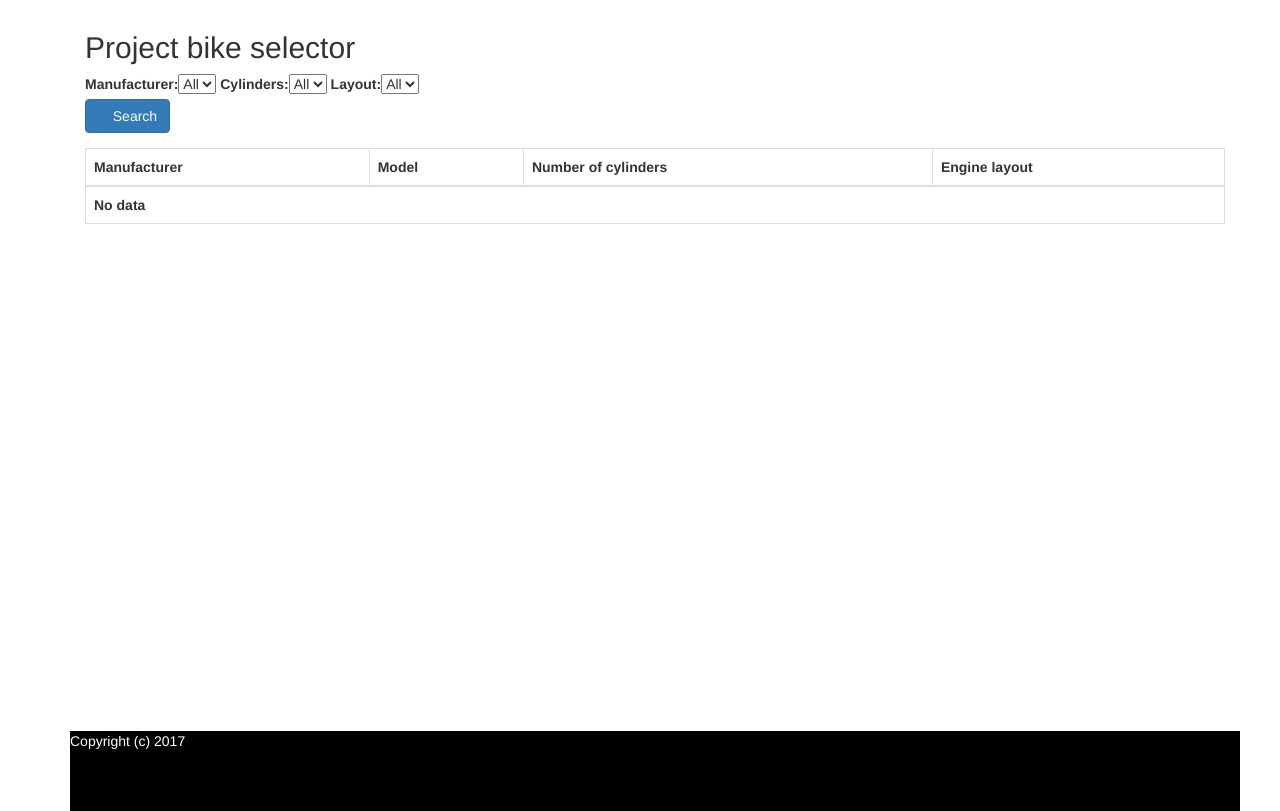
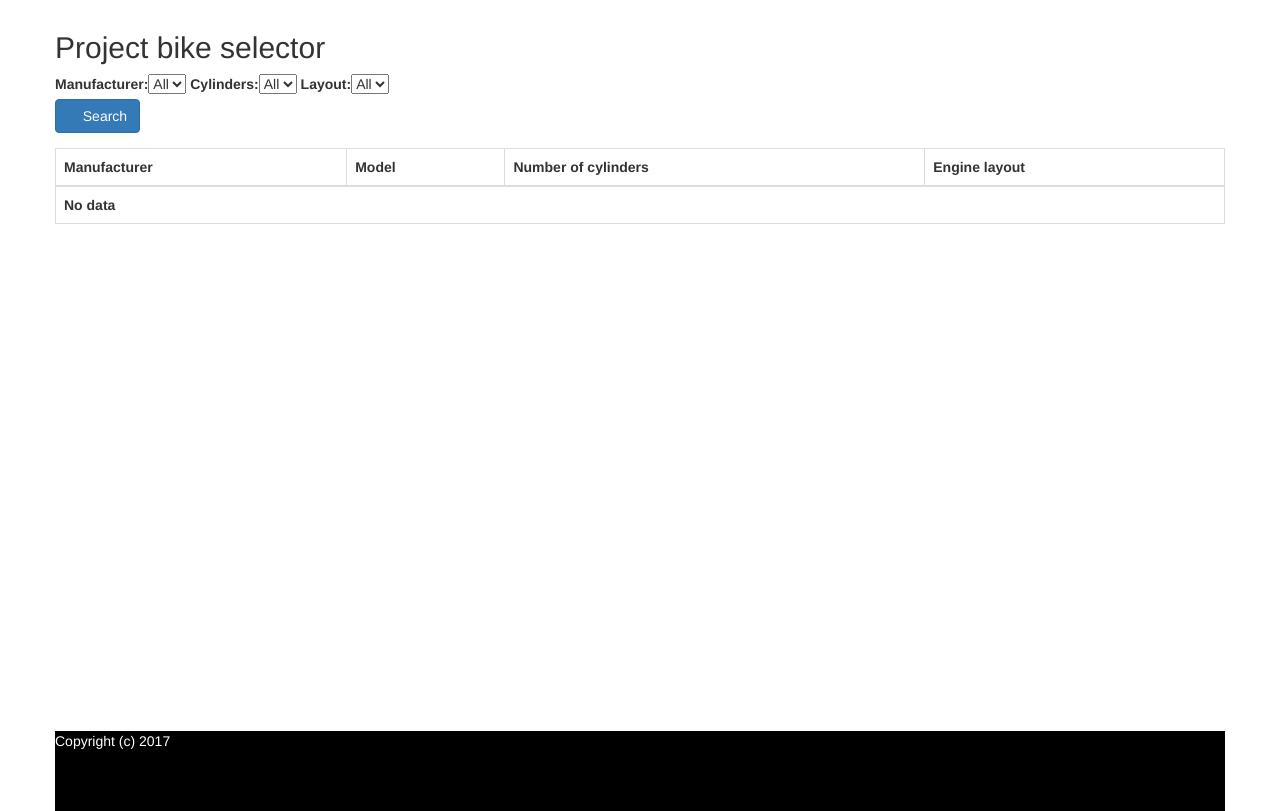
Before and after one commit to Code-Institute-Submissions/bike_builder, a Django app: page /bike_selector/ in a window 1280 px wide. Shown: the part 51-862 px from the top of the page. Run offline with Django 3.2, Linux system fonts and the light colour scheme; data that the repository does not hold is empty; some libraries are stand-ins or nearby versions; some web fonts are replaced.

Commit message:
nav, content and footer now line up with no gaps

```diff
--- a/templates/base.html
+++ b/templates/base.html
@@ -47,7 +47,7 @@
             </div>
         </nav>
 
-        {#if there are any error messages, display at the top of the screen#}
+        <!--if there are any error messages, display at the top of the screen-->
         {% if messages %}
             <div class="messages">
                 {% for message in messages %}
@@ -56,17 +56,20 @@
             </div>
         {% endif %}
 
-        {#display child template#}
-        <div class="container" id="body-template">
+        <!--display child template-->
+{#        <div class="container" id="body-template">#}
+        <div id="body-template" class="row">  <!--row class makes the content line up with other div content-->
             {% block content %}
             {% endblock %}
         </div>
 
-        <footer>
+        <footer class="row">  <!--row class makes the content line up with other div content-->
             <p>Copyright (c) 2017</p>
         </footer>
 
     </div>
+<!--Link to script highlighting current navbar link-->
+<script type="text/javascript" src="{% static "js/nav_active.js" %}"></script>
 </body>
 
 </html>
```
